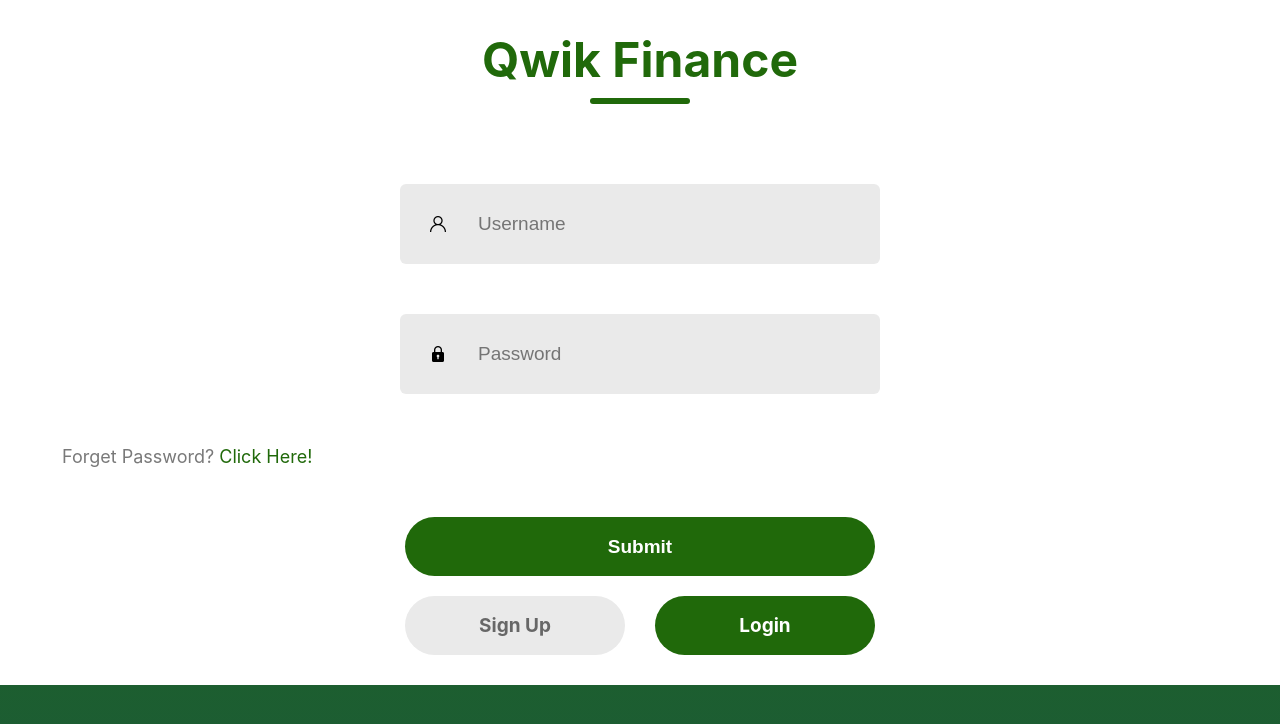
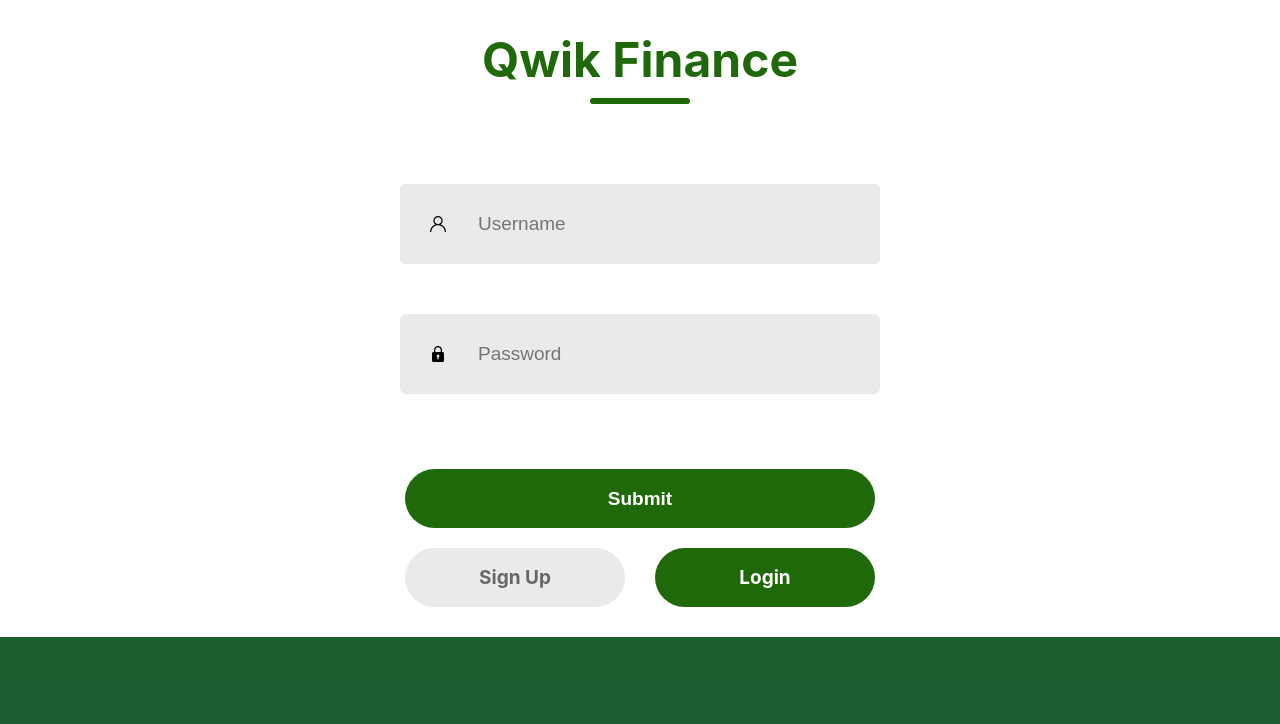
Before and after one commit to jaronlong52/Personal_Finance_App_Capstone, a React (Vite) app: page / in a window 1280 px wide. Shown: the top 724 px of the page. Built offline with nearby package versions, Linux system fonts and the light colour scheme; no server answers.

Commit message:
removed lost password?

```diff
--- a/src/components/login/login.jsx
+++ b/src/components/login/login.jsx
@@ -148,7 +148,7 @@ const Login = () => {
           </div>
           <label className="error-label" htmlFor="password">{errorPassword}</label>
         </div>
-        {action==="Sign Up"?<div></div>:<div className="forgot-password">Forget Password? <span>Click Here!</span></div>}
+        {/* {action==="Sign Up"?<div></div>:<div className="forgot-password">Forget Password? <span>Click Here!</span></div>} */}
         <div className="info-submit-container">
           <button className="info-submit" type='submit' onClick={action==="Sign Up"?register:login}>Submit</button>
         </div>
```
